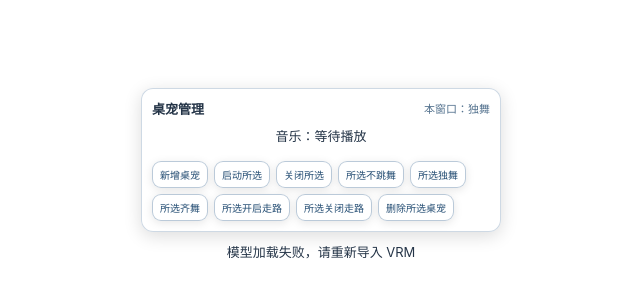
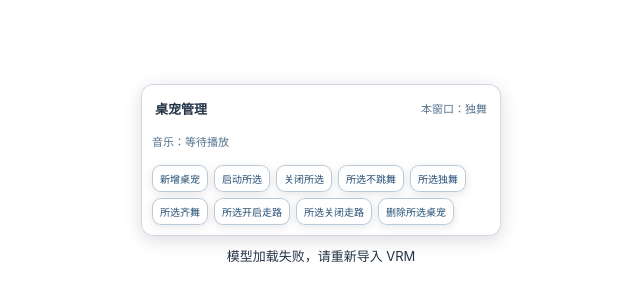
Before and after one commit to roxylee394-0220/macOS-desktop-pet-, a website built with Vite: page index.html in a window 1280 px wide. Shown: the part 226-526 px from the top of the page, without its empty margins (319-959 px from the left). Built offline with nearby package versions, Linux system fonts and the light colour scheme; files whose address does not match are found by name.

Commit message:
Update management panel styles for v3.0.5

```diff
--- a/src/style.css
+++ b/src/style.css
@@ -101,12 +101,21 @@ canvas:active {
 
 .pet-manager-title {
   font-weight: 600;
+  padding: 4px 3px 7px;
+  cursor: move;
+  -webkit-app-region: drag;
 }
 
 .pet-manager-title [data-role="group-mode"] {
   color: #55738f;
   font-size: 11px;
   font-weight: 500;
+}
+
+.music-status {
+  color: #55738f;
+  font-size: 11px;
+  text-align: left;
 }
 
 .pet-list {
```
